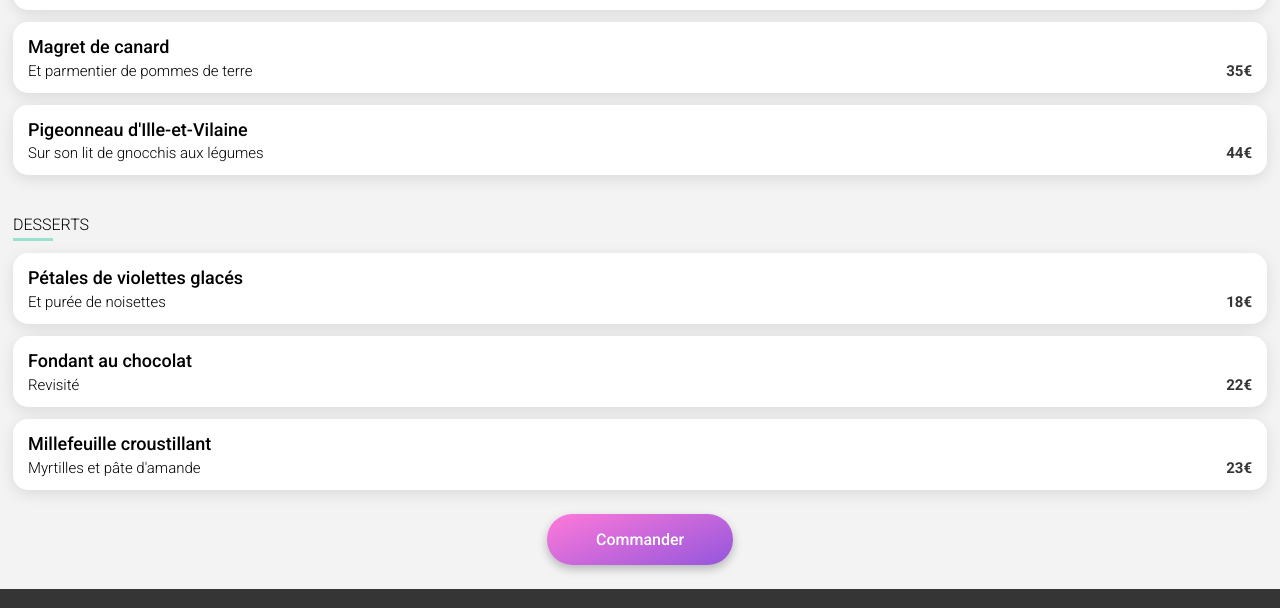
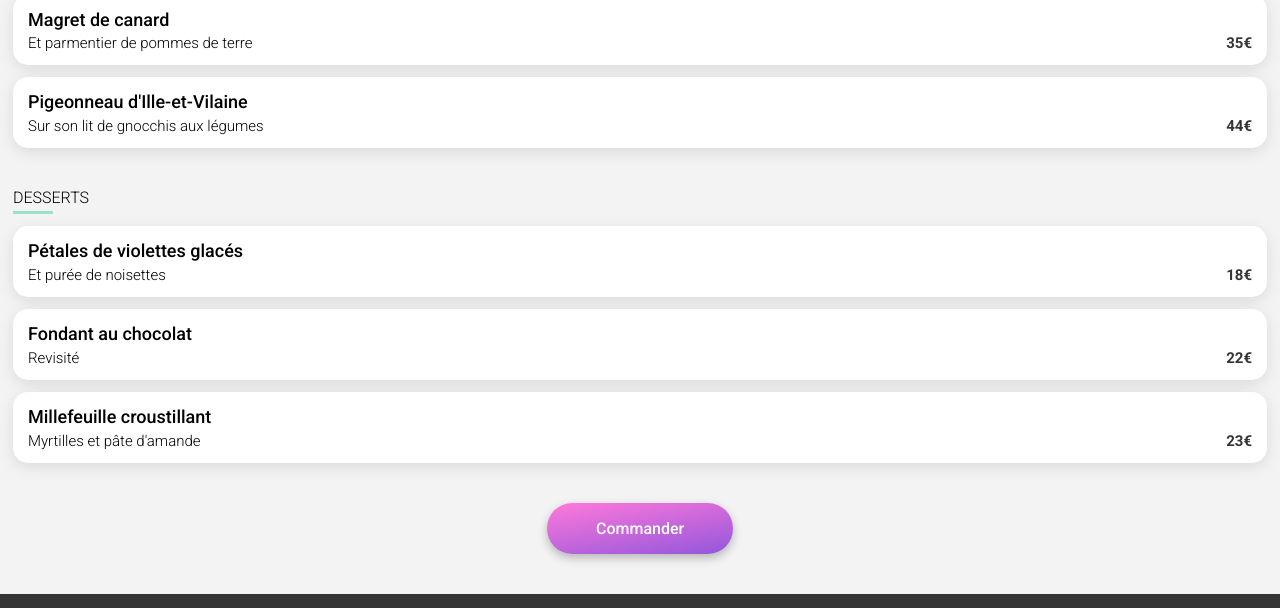
Before and after one commit to anaisdunand/ohmyfood, a plain HTML site: page restaurants/a-la-francaise.html in a window 1280 px wide. Shown: the part 820-1428 px from the top of the page. Drawn offline with Linux system fonts and the light colour scheme; a web font is replaced by a local one.

Commit message:
Débogage des sections menu

```diff
--- a/assets/styles/style.scss
+++ b/assets/styles/style.scss
@@ -23,8 +23,9 @@ $title-font: 'Shrikhand';
     @include text-style(700, 24px);
 }
 @mixin button($padding-sides) {
+    display: block;
     padding: 1rem $padding-sides;
-    background: linear-gradient(158deg,rgba(255, 121, 218, 1) 0%, rgba(147, 86, 220, 1) 100%);
+    background: linear-gradient(170deg, $second-color 0%, $first-color 100%);
     @include text-style(500, 16px);
     color: white;
     border-radius: 25px;
@@ -140,13 +141,12 @@ p, h1, h2, h3 {
         color: $fourth-color;
     }
     &__button {
-        @include button(1.19rem);
+        @include button(1.37rem);
         margin: 1.69rem 0 3.56rem;
     }
 }
 
 .about {
-    // bug d'espacement à régler ici
     padding: 3rem 1.25rem 3rem 2rem;
     background: white;
     &__title {
@@ -244,14 +244,14 @@ p, h1, h2, h3 {
         height: 275px;
         object-fit: cover;
         position: relative;
-        z-index: 0;
-        // comment faire passer la photo dessous ?? pourquoi z-index ne marche pas ?
+        margin-bottom: -3.7rem;
     }
     &__content {
-        padding: 2rem 0.81rem 0.5rem;
+        padding: 2rem 0.81rem 2.5rem;
         position: relative;
-        bottom: 2rem;
         z-index: 1;
+        background-color: $main-bg-color;
+        border-radius: 40px 40px 0 0;
     }
     &__heading {
         display: flex;
```
Also changed, not shown: assets/styles/style.css, 1 other file.
